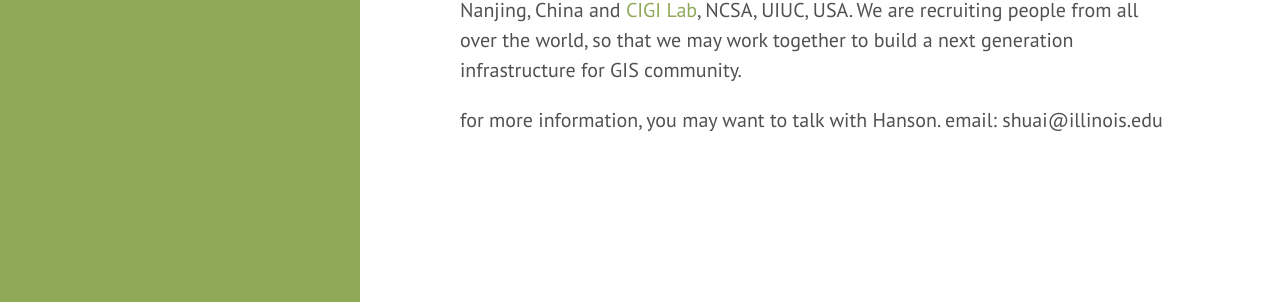
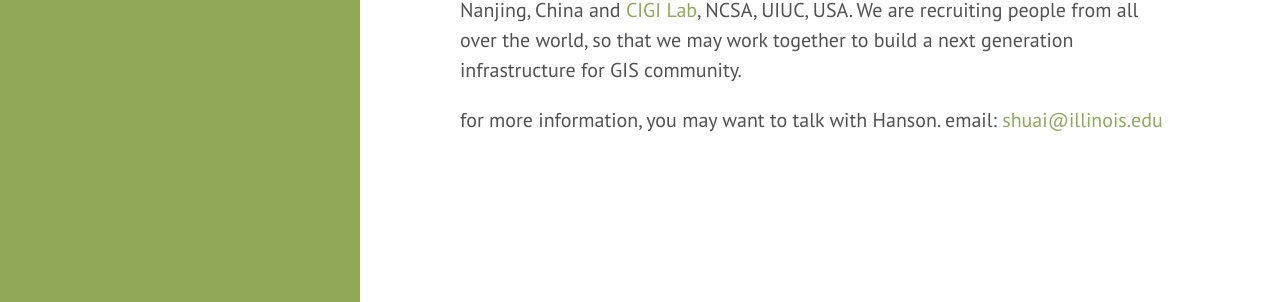
Before and after one commit to mongogis/mongogis.github.io, a Jekyll site: the page built from about.md, in a window 1280 px wide. Shown: the part 175-477 px from the top of the page. Built offline with Jekyll 4.4.1, drawn with Linux system fonts in a browser that asks for light colours; Markdown is read by kramdown in place of the engine named in the settings; part of the change alters nothing that is shown.

```diff
--- a/about.md
+++ b/about.md
@@ -6,5 +6,4 @@ title: About
 
 Right now, core mumbers in the MongoGIS group are from [Nanjing University](http://gis.nju.edu.cn/), Nanjing, China and [CIGI Lab](http://cybergis.illinois.edu/), NCSA, UIUC, USA. We are recruiting people from all over the world, so that we may work together to build a next generation infrastructure for GIS community.
 
-for more information, you may want to talk with Hanson.
-email: shuai@illinois.edu
+for more information, you may want to talk with Hanson. email: <shuai@illinois.edu>
```
